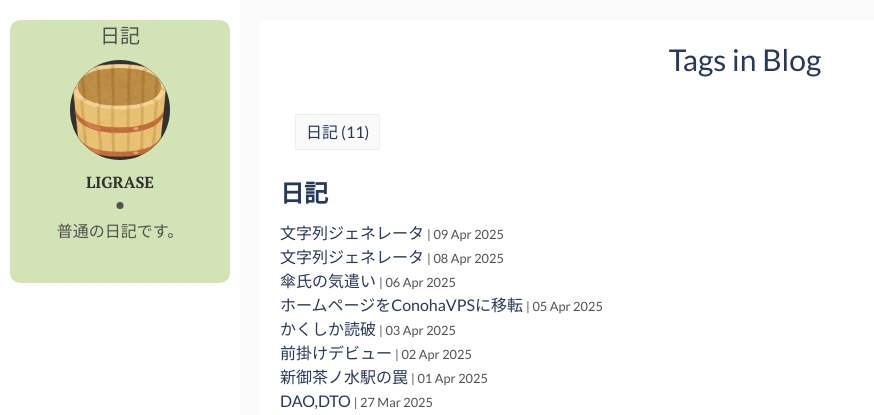
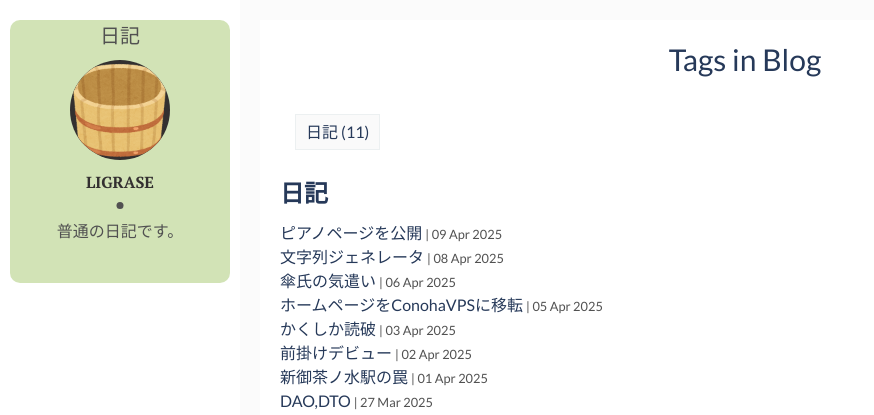
Before and after one commit to Liqrase/diary-3, a Jekyll site: the page built from tags.html, in a window 1280 px wide. Shown: the top 415 px of the page, without its empty margins (0-874 px from the left). Built offline with Jekyll 4.4.1, drawn with Linux system fonts in a browser that asks for light colours; nearby versions of some CDN libraries.

Commit message:
Update 2025-04-09-diary250409.markdown

```diff
--- a/_posts/2025-04-09-diary250409.markdown
+++ b/_posts/2025-04-09-diary250409.markdown
@@ -1,13 +1,13 @@
 ---
 layout: post
-title: 文字列ジェネレータ
+title: ピアノページを公開
 date: 2025-04-09 23:00:00
 description:  # Add post description (optional)
 img: postimg/250409_vpiano.png # Add image post (optional)
 fig-caption: # Add figcaption (optional)
 tags: [日記]
 ---
-[クリック/タップで音が鳴る3オクターブのピアノページ](https://liqrase.net/piano)を作成しました。<br>
+[クリック/タップで音が鳴る3オクターブのピアノページ](https://liqrase.net/piano)を作成公開しました。<br>
 ほぼJavascriptとCSSで作られたものなのですが、私はJavascriptの知識は「Javaとは違う」くらいしか無く、<br>
 CSSに対してはそれほど熱意がない故に知識も浅いため、chatGPTさんの力の賜物です。AIすげー。<br>
 (昨日の23時から3時半まで戦いました)
```
